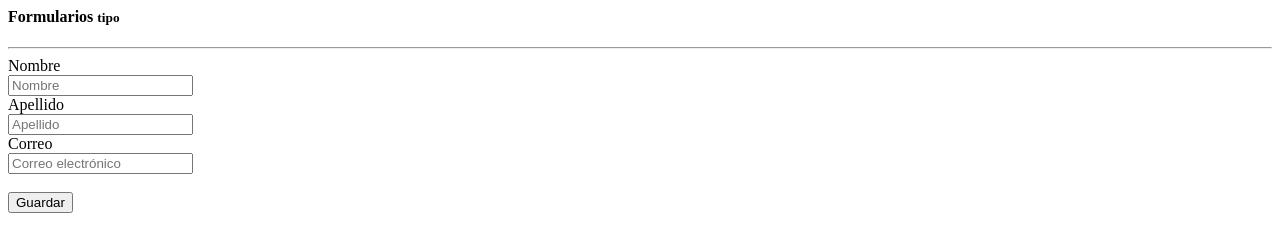
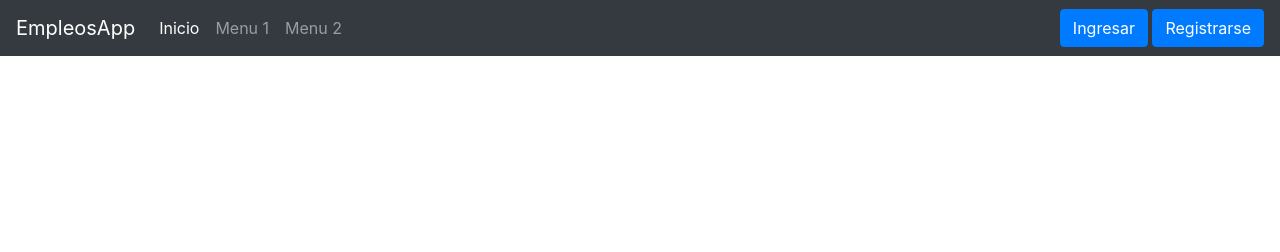
Before and after one commit to gache/TerminalMerge, a plain HTML site: page index.html in a window 1280 px wide. Drawn offline with nearby package versions, Linux system fonts and the light colour scheme.

Commit message:
squelette html 2

```diff
--- a/index.html
+++ b/index.html
@@ -1,50 +1,45 @@
-<h4>Formularios <small> tipo </small></h4>
-<hr>
-<form autocomplete="off">
+<!doctype html>
+<html lang="en">
+  <head>
+    <meta charset="utf-8">
+    <meta name="viewport" content="width=device-width, initial-scale=1, shrink-to-fit=no">
+    <meta name="description" content="">
+    <meta name="author" content="">
+    <link rel="icon" href="favicon.ico">
 
-  <div>
+    <title>EmpleosApp | Creación de Ofertas de Trabajo</title>
+    <!-- Bootstrap core CSS -->
+    <link href="bootstrap/css/bootstrap.min.css" rel="stylesheet">
+    <!-- Custom styles for this template -->
+    <link href="bootstrap/css/jumbotron.css" rel="stylesheet">
+    <link href="bootstrap/css/sticky-footer-navbar.css" rel="stylesheet">
+    <link href="https://code.jquery.com/ui/1.12.1/themes/base/jquery-ui.css" rel="stylesheet" >
+  </head>
+  <body>
 
-    <div class="form-group row">
-      <label class="col-2 col-form-label">Nombre</label>
-      <div class="col-8">
+    <header>
+      <nav class="navbar navbar-expand-md navbar-dark fixed-top bg-dark">
+        <a class="navbar-brand" href="#">EmpleosApp</a>
+        <button class="navbar-toggler" type="button" data-toggle="collapse" data-target="#navbarsExampleDefault" aria-controls="navbarsExampleDefault" aria-expanded="false" aria-label="Toggle navigation">
+          <span class="navbar-toggler-icon"></span>
+        </button>
 
-        <input class="form-control"
-               type="text"
-               placeholder="Nombre">
-      </div>
-    </div>
-
-    <div class="form-group row">
-      <label class="col-2 col-form-label">Apellido</label>
-      <div class="col-8">
-
-        <input class="form-control"
-               type="text"
-               placeholder="Apellido">
-      </div>
-    </div>
-
-  </div>
-
-  <div class="form-group row">
-    <label class="col-2 col-form-label">Correo</label>
-    <div class="col-8">
-
-      <input class="form-control"
-             type="email"
-             placeholder="Correo electrónico">
-    </div>
-  </div>
-
-
-
-  <div class="form-group row">
-    <label class="col-2 col-form-label">&nbsp;</label>
-    <div class="input-group col-md-8">
-      <button type="submit" class="btn btn-outline-primary btn-block">
-        Guardar
-      </button>
-    </div>
-  </div>
-
-</form>
+        <div class="collapse navbar-collapse" id="navbarsExampleDefault">
+          <ul class="navbar-nav mr-auto">
+            <li class="nav-item">
+              <a class="nav-link active" href="#">Inicio</a>
+            </li>
+            <li class="nav-item">
+              <a class="nav-link" href="#">Menu 1</a>
+            </li>
+            <li class="nav-item">
+              <a class="nav-link" href="#">Menu 2</a>
+            </li>
+          </ul>
+          <a class="btn btn-primary" href="#">Ingresar</a>&nbsp;
+          <a class="btn btn-primary" href="#">Registrarse</a>
+        </div>
+      </nav>
+    </header>
+  </body>
+</html>
```
